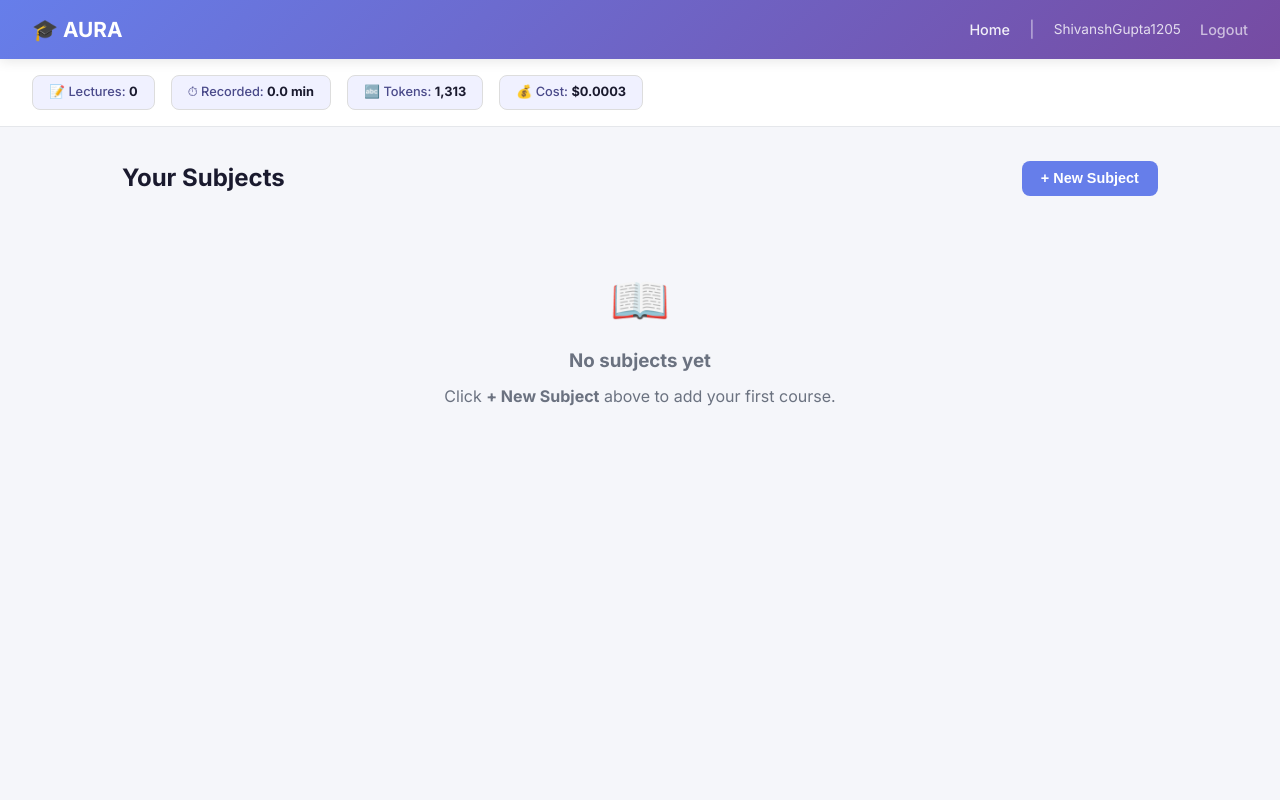
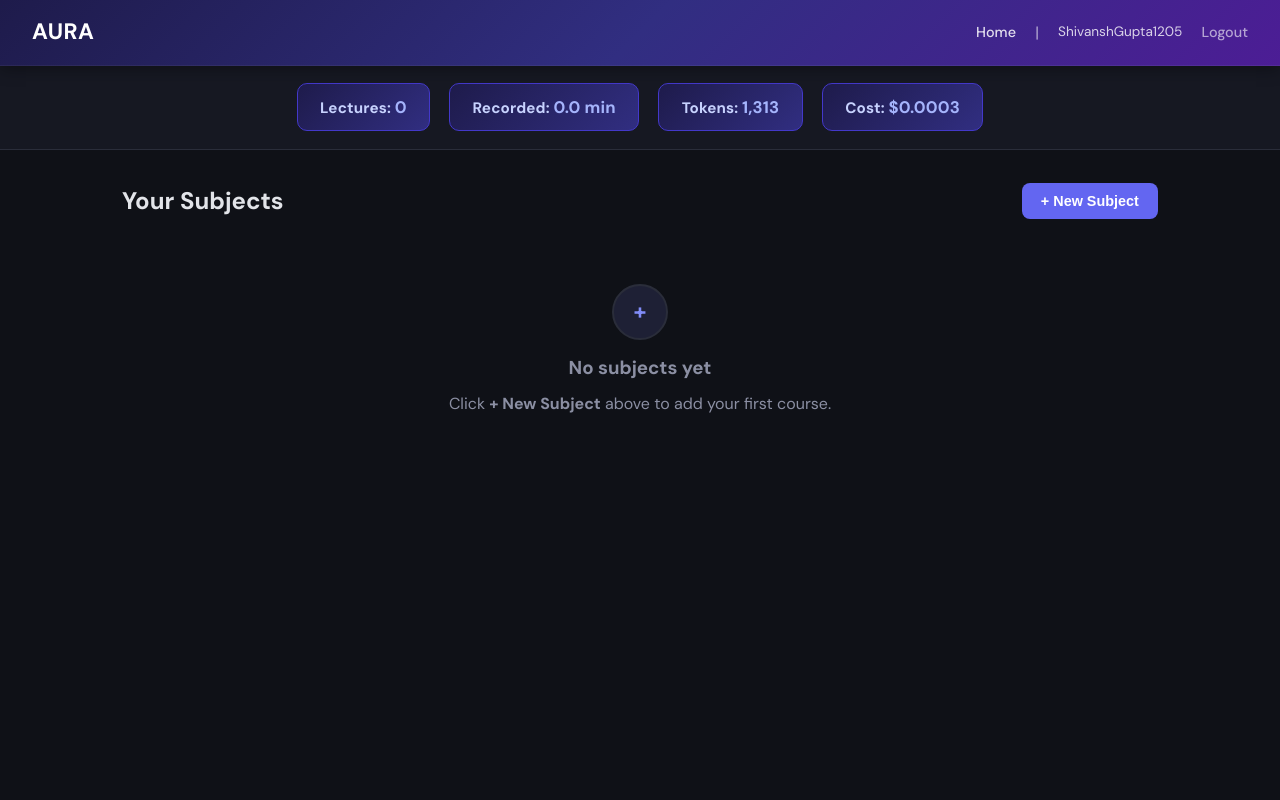
Before and after one commit to ShivanshGupta1205/AURA.AI, a Flask app: page / in a window 1280 px wide. Run offline with Flask 3, Linux system fonts and the light colour scheme; a user stored in the database is signed in; data comes from the database, SQL or seed files in the repository; both versions use the stored data as it was after the commit.

Commit message:
new changes to UI

```diff
--- a/src/templates/base.html
+++ b/src/templates/base.html
@@ -5,26 +5,27 @@
     <meta name="viewport" content="width=device-width, initial-scale=1.0">
     <title>{% block title %}AURA{% endblock %}</title>
     <link rel="preconnect" href="https://fonts.googleapis.com">
-    <link href="https://fonts.googleapis.com/css2?family=Inter:wght@300;400;500;600;700&display=swap" rel="stylesheet">
+    <link rel="preconnect" href="https://fonts.gstatic.com" crossorigin>
+    <link href="https://fonts.googleapis.com/css2?family=DM+Sans:ital,opsz,wght@0,9..40,300;0,9..40,400;0,9..40,500;0,9..40,600;0,9..40,700&display=swap" rel="stylesheet">
     <!-- Markdown rendering -->
     <script src="https://cdn.jsdelivr.net/npm/marked/marked.min.js"></script>
     <style>
-        /* ── Reset + base ─────────────────────────────────────── */
+        /* ── Reset + base (DARK THEME) ─────────────────────────── */
         *, *::before, *::after { box-sizing: border-box; margin: 0; padding: 0; }
         body {
-            font-family: 'Inter', -apple-system, sans-serif;
-            background: #f5f6fa;
-            color: #1a1a2e;
+            font-family: 'DM Sans', -apple-system, BlinkMacSystemFont, sans-serif;
+            background: #0f1117;
+            color: #e2e4e9;
             line-height: 1.6;
             min-height: 100vh;
         }
-        a { color: #667eea; text-decoration: none; }
-        a:hover { text-decoration: underline; }
+        a { color: #818cf8; text-decoration: none; }
+        a:hover { text-decoration: underline; color: #a5b4fc; }
 
         /* ── Nav ──────────────────────────────────────────────── */
         .navbar {
-            background: linear-gradient(135deg, #667eea 0%, #764ba2 100%);
-            padding: 0.8rem 2rem;
+            background: linear-gradient(135deg, #1e1b4b 0%, #312e81 50%, #4c1d95 100%);
+            padding: 0.9rem 2rem;
             display: flex;
             align-items: center;
             justify-content: space-between;
@@ -32,38 +33,42 @@
             position: sticky;
             top: 0;
             z-index: 100;
-            box-shadow: 0 2px 12px rgba(0,0,0,0.1);
+            box-shadow: 0 2px 16px rgba(0,0,0,0.4);
+            border-bottom: 1px solid rgba(255,255,255,0.06);
         }
         .navbar .brand {
-            font-size: 1.3rem;
+            font-size: 1.4rem;
             font-weight: 700;
             display: flex;
             align-items: center;
             gap: 0.5rem;
+            letter-spacing: 0.02em;
         }
         .navbar .nav-links { display: flex; align-items: center; gap: 1.2rem; }
-        .navbar a { color: rgba(255,255,255,0.9); font-weight: 500; font-size: 0.9rem; }
+        .navbar a { color: rgba(255,255,255,0.85); font-weight: 500; font-size: 0.9rem; }
         .navbar a:hover { color: white; text-decoration: none; }
 
-        /* ── Stats bar ────────────────────────────────────────── */
+        /* ── Stats bar (centred, larger, bold, prominent) ────── */
         .stats-bar {
             display: flex;
-            gap: 1rem;
-            padding: 1rem 2rem;
-            background: white;
-            border-bottom: 1px solid #e5e7eb;
+            justify-content: center;
+            gap: 1.2rem;
+            padding: 1.1rem 2rem;
+            background: #161822;
+            border-bottom: 1px solid #2a2d3a;
             flex-wrap: wrap;
         }
         .stat-chip {
-            background: #f0f1ff;
-            border: 1px solid #ddd;
-            border-radius: 8px;
-            padding: 0.4rem 1rem;
-            font-size: 0.8rem;
-            font-weight: 500;
-            color: #4a4a8a;
+            background: linear-gradient(135deg, #1e1b4b 0%, #312e81 100%);
+            border: 1px solid #4338ca;
+            border-radius: 10px;
+            padding: 0.6rem 1.4rem;
+            font-size: 0.95rem;
+            font-weight: 700;
+            color: #c7d2fe;
+            letter-spacing: 0.01em;
         }
-        .stat-chip .val { font-weight: 700; color: #1a1a2e; }
+        .stat-chip .val { font-weight: 800; color: #a5b4fc; font-size: 1.05rem; }
 
         /* ── Container ──────────────────────────────────────── */
         .container { max-width: 1100px; margin: 0 auto; padding: 2rem; }
@@ -123,35 +134,37 @@
             transition: all 0.2s;
             text-decoration: none;
         }
-        .btn-primary { background: #667eea; color: white; }
-        .btn-primary:hover { background: #5569d4; text-decoration: none; color: white; }
-        .btn-danger { background: #ef4444; color: white; }
-        .btn-danger:hover { background: #dc2626; }
-        .btn-secondary { background: #e5e7eb; color: #374151; }
-        .btn-secondary:hover { background: #d1d5db; }
-        .btn-success { background: #10b981; color: white; }
-        .btn-success:hover { background: #059669; }
+        .btn-primary { background: #6366f1; color: white; }
+        .btn-primary:hover { background: #818cf8; text-decoration: none; color: white; }
+        .btn-danger { background: #dc2626; color: white; }
+        .btn-danger:hover { background: #ef4444; }
+        .btn-secondary { background: #2a2d3a; color: #c7d2fe; }
+        .btn-secondary:hover { background: #363a4a; }
+        .btn-success { background: #059669; color: white; }
+        .btn-success:hover { background: #10b981; }
         .btn-lg { padding: 0.8rem 1.8rem; font-size: 1rem; }
-        .btn:disabled { opacity: 0.5; cursor: not-allowed; }
+        .btn:disabled { opacity: 0.4; cursor: not-allowed; }
 
         /* ── Forms ───────────────────────────────────────────── */
         .form-group { margin-bottom: 1rem; }
-        .form-group label { display: block; font-weight: 500; margin-bottom: 0.3rem; font-size: 0.9rem; }
+        .form-group label { display: block; font-weight: 500; margin-bottom: 0.3rem; font-size: 0.9rem; color: #c7d2fe; }
         .form-input {
             width: 100%;
-            padding: 0.6rem 0.9rem;
-            border: 1.5px solid #d1d5db;
+            padding: 0.65rem 0.9rem;
+            border: 1.5px solid #2a2d3a;
             border-radius: 8px;
             font-size: 0.95rem;
             font-family: inherit;
             transition: border-color 0.2s;
+            background: #12141f;
+            color: #e2e4e9;
         }
-        .form-input:focus { outline: none; border-color: #667eea; box-shadow: 0 0 0 3px rgba(102,126,234,0.1); }
+        .form-input:focus { outline: none; border-color: #818cf8; box-shadow: 0 0 0 3px rgba(129,140,248,0.15); }
 
         /* ── Flash messages ──────────────────────────────────── */
         .flash { padding: 0.8rem 1.2rem; border-radius: 8px; margin-bottom: 1rem; font-size: 0.9rem; }
-        .flash-success { background: #ecfdf5; color: #065f46; border: 1px solid #a7f3d0; }
-        .flash-error { background: #fef2f2; color: #991b1b; border: 1px solid #fecaca; }
+        .flash-success { background: #052e16; color: #86efac; border: 1px solid #16a34a; }
+        .flash-error { background: #350a0a; color: #fca5a5; border: 1px solid #dc2626; }
 
         /* ── Auth pages ──────────────────────────────────────── */
         .auth-wrapper {
@@ -228,9 +250,14 @@
         .empty-state {
             text-align: center;
             padding: 3rem;
-            color: #6b7280;
+            color: #8b8fa3;
         }
-        .empty-state .icon { font-size: 3rem; margin-bottom: 0.5rem; }
+        .empty-state .icon {
+            width: 56px; height: 56px; border-radius: 50%;
+            background: #1e2035; border: 2px solid #2a2d3a;
+            display: inline-flex; align-items: center; justify-content: center;
+            margin: 0 auto 0.8rem; font-size: 1.4rem; font-weight: 700; color: #818cf8;
+        }
         .empty-state p { margin-top: 0.5rem; }
 
         /* ── Lecture list ─────────────────────────────────────── */
--- a/src/templates/home.html
+++ b/src/templates/home.html
@@ -4,7 +4,7 @@
 {% block body %}
 <!-- Navbar -->
 <nav class="navbar">
-    <div class="brand">🎓 AURA</div>
+    <div class="brand">AURA</div>
     <div class="nav-links">
         <a href="{{ url_for('home') }}">Home</a>
         <span style="opacity:0.6;">|</span>
@@ -15,10 +15,10 @@
 
 <!-- Stats bar -->
 <div class="stats-bar">
-    <div class="stat-chip">📝 Lectures: <span class="val">{{ stats.total_lectures }}</span></div>
-    <div class="stat-chip">⏱ Recorded: <span class="val">{{ "%.1f"|format(stats.total_duration / 60) }} min</span></div>
-    <div class="stat-chip">🔤 Tokens: <span class="val">{{ "{:,}".format(stats.total_prompt_tokens + stats.total_completion_tokens) }}</span></div>
-    <div class="stat-chip">💰 Cost: <span class="val">${{ "%.4f"|format(stats.total_cost) }}</span></div>
+    <div class="stat-chip">Lectures: <span class="val">{{ stats.total_lectures }}</span></div>
+    <div class="stat-chip">Recorded: <span class="val">{{ "%.1f"|format(stats.total_duration / 60) }} min</span></div>
+    <div class="stat-chip">Tokens: <span class="val">{{ "{:,}".format(stats.total_prompt_tokens + stats.total_completion_tokens) }}</span></div>
+    <div class="stat-chip">Cost: <span class="val">${{ "%.4f"|format(stats.total_cost) }}</span></div>
 </div>
 
 <div class="container">
@@ -47,7 +47,7 @@
         {% for s in subjects %}
         <a href="{{ url_for('subject_detail', subject_id=s.id) }}" style="text-decoration:none; color:inherit;">
             <div class="subject-card">
-                <div class="icon">📚</div>
+                <div class="icon">{{ s.name[:1] | upper }}</div>
                 <div class="name">{{ s.name }}</div>
                 <div class="meta">Created {{ s.created_at[:10] }}</div>
             </div>
@@ -56,7 +56,7 @@
     </div>
     {% else %}
     <div class="empty-state">
-        <div class="icon">📖</div>
+        <div class="icon">+</div>
         <h3>No subjects yet</h3>
         <p>Click <strong>+ New Subject</strong> above to add your first course.</p>
     </div>
--- a/src/templates/login.html
+++ b/src/templates/login.html
@@ -4,7 +4,7 @@
 {% block body %}
 <div class="auth-wrapper">
     <div class="auth-box">
-        <h1>🎓 AURA</h1>
+        <h1>AURA</h1>
         <p class="subtitle">Academic Retrieval & Analysis</p>
 
         {% with messages = get_flashed_messages(with_categories=true) %}
--- a/src/templates/signup.html
+++ b/src/templates/signup.html
@@ -4,7 +4,7 @@
 {% block body %}
 <div class="auth-wrapper">
     <div class="auth-box">
-        <h1>🎓 AURA</h1>
+        <h1>AURA</h1>
         <p class="subtitle">Create your account</p>
 
         {% with messages = get_flashed_messages(with_categories=true) %}
--- a/src/web.py
+++ b/src/web.py
@@ -51,6 +51,10 @@
 app.secret_key = os.environ.get("FLASK_SECRET", "aura-dev-secret-key-change-me")
 
 init_db()
+
+# Clear all sessions on every fresh app start so users must log in
+with app.app_context():
+    app.secret_key = os.urandom(24).hex()
 
 # ── Globals for the recording worker (single-user local app) ───────────────
 
```
Also changed, not shown: other parts of src/templates/base.html (+49 -33 lines), src/templates/exams.html (+9 -9 lines), src/templates/lecture.html (+8 -8 lines), src/templates/record.html (+10 -10 lines), src/templates/subject.html (+10 -10 lines), data/aura.db.
